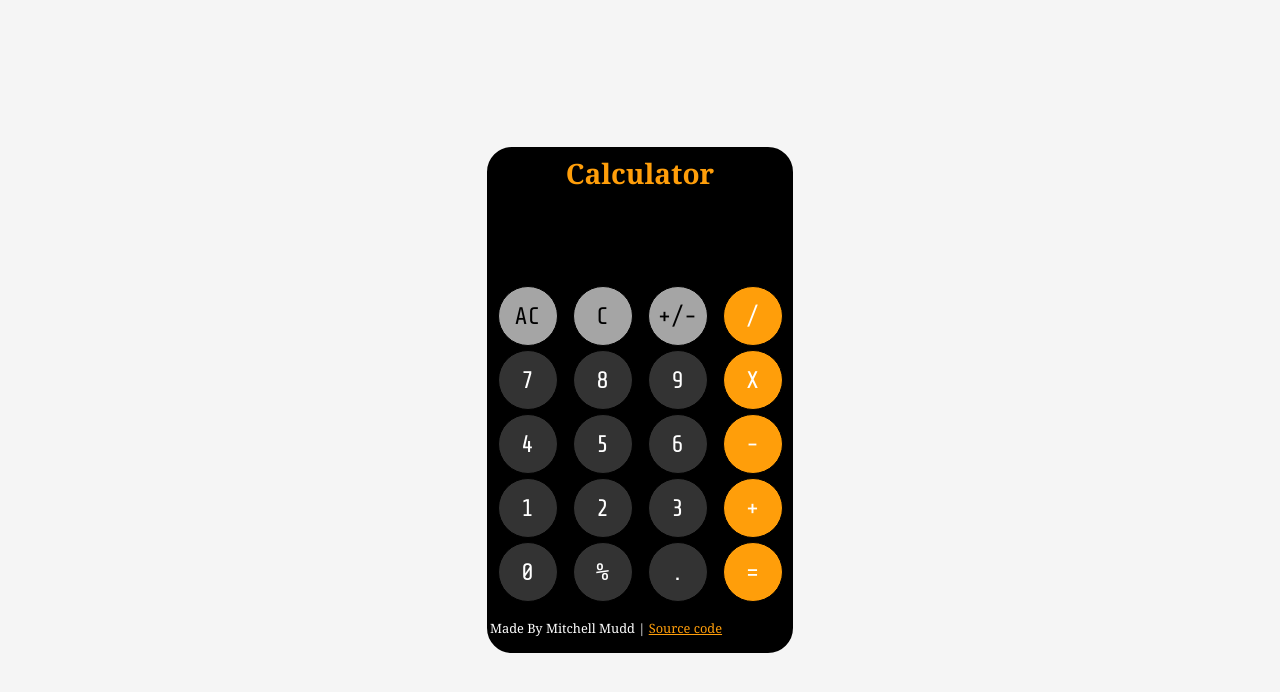
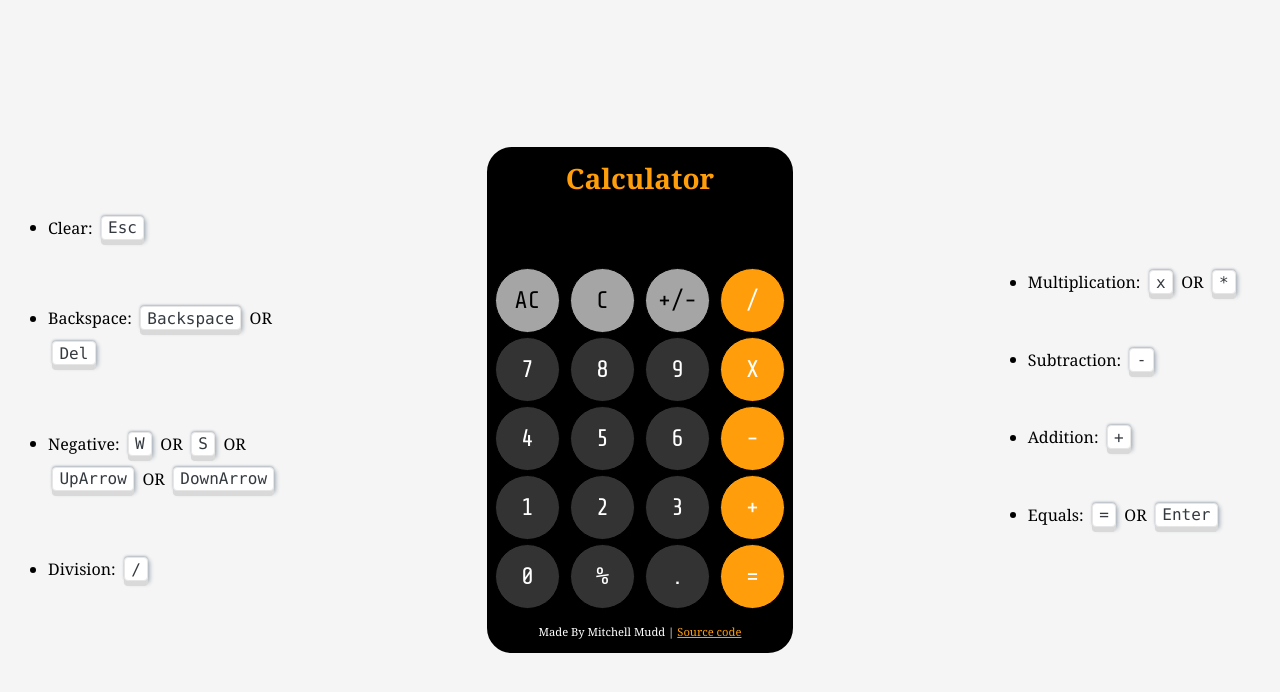
Before and after one commit to mitchelldirt/calculator, a plain HTML site: page index.html in a window 1280 px wide. Drawn offline with nearby package versions, Linux system fonts and the light colour scheme; a web font is replaced by a local one.

Commit message:
Formatted further. Added responsiveness and displayed keyboard controls

```diff
--- a/index.html
+++ b/index.html
@@ -4,17 +4,20 @@
     <meta charset="UTF-8">
     <meta http-equiv="X-UA-Compatible" content="IE=edge">
     <meta name="viewport" content="width=device-width, initial-scale=1.0">
-    <meta http-equiv="ScreenOrientation" content="autoRotate:disabled">
     <link rel="stylesheet" href="styles.css">
     <title>Calculator</title>
 </head>
 <main>
     <div id="mainGrid">
         <section id="legend1">
-            <h2>fdsfs</h2>
-            <ul>
+            <ul id="ul2">
+                <li>Clear: <span class="kbc-button">Esc</span></li>
+                <li>Backspace: <span class="kbc-button">Backspace</span> OR <span class="kbc-button">Del</span></li>
+                <li>Negative: <span class="kbc-button">W</span> OR <span class="kbc-button">S</span> OR <span class="kbc-button">UpArrow</span> OR <span class="kbc-button">DownArrow</span></li>
+                <li>Division: <span class="kbc-button">/</span></li>
             </ul>
         </section>
+        <section id="calculator-container">
         <section id="calculator-grid">
             <h1 id="title">Calculator</h1>
             <!--Don't move the number buttons around; that will break the JS :(-->
@@ -29,8 +32,12 @@
             <button class="btn" value="8" id="eight">8</button>
             <button class="btn" value="9" id="nine">9</button>
             <input placeholder="" type="text" name="output" id="output" value="">
-            <button class="btn" type="reset" id="clear">AC</button>
-            <button class="btn" id="positiveNegative">+/-</button>
+            <button class="btn" type="reset" id="clear">
+                <p>AC</p>
+            </button>
+            <button class="btn" id="positiveNegative">
+                <p>+/-</p>
+            </button>
             <button class="btn" id="percent">%</button>
             <button class="btn" id="division">/</button>
             <button class="btn" id="multiplication">X</button>
@@ -42,9 +49,13 @@
             <p id="footer">Made By Mitchell Mudd | <a target="_blank"
                     href="https://github.com/mitchelldirt/calculator">Source code</a></p>
         </section>
+    </section>
         <section id="legend2">
-            <h2>fdsfsf</h2>
             <ul>
+                <li>Multiplication: <span class="kbc-button">x</span> OR <span class="kbc-button">*</span></li>
+                <li>Subtraction: <span class="kbc-button">-</span></li>
+                <li>Addition: <span class="kbc-button">+</span></li>
+                <li>Equals: <span class="kbc-button">=</span> OR <span class="kbc-button">Enter</span></li>
             </ul>
         </section>
     </div>
--- a/styles.css
+++ b/styles.css
@@ -55,7 +55,45 @@ html {
 
 #legend2 {
   display: none;
-  color: white;
+}
+
+@media screen and (min-width: 1250px) {
+  #legend1 {
+    width: 25%;
+    display: flex;
+    align-items: center;
+    justify-content: center;
+    color: black;
+    height: 100%;
+  }
+
+  #legend2 {
+    width: 25%;
+    display: flex;
+    align-items: center;
+    justify-content: center;
+    color: black;
+    height: 100%;
+  }
+
+  #calculator-grid {
+    width: 100%;
+    height: 100%;
+  }
+
+  #calculator-container {
+    width: 50%;
+  }
+
+  button {
+    width: 65px;
+    height: 65px;
+  }
+}
+
+li {
+  margin-top: 20%;
+  margin-bottom: 20%;
 }
 #calculator-grid {
   background-color: black;
@@ -76,6 +114,13 @@ html {
     "one two three plus"
     "numberZero percent changeToDecimal equals"
     "footer footer footer footer";
+}
+
+#calculator-container {
+  display: flex;
+  align-items: center;
+  justify-content: center;
+  height: 100%;
 }
 
 #title {
@@ -105,15 +150,21 @@ html {
 }
 
 #clear {
+  display: flex;
   grid-area: clear;
   background-color: var(--lightGray-btn);
   color: black;
+  justify-content: center;
+  align-items: center;
 }
 
 #positiveNegative {
+  display: flex;
   grid-area: positiveNegative;
   background-color: var(--lightGray-btn);
   color: black;
+  justify-content: center;
+  align-items: center;
 }
 
 #delete {
@@ -210,10 +261,36 @@ html {
 #footer {
   grid-area: footer;
   color: white;
-  font-size: 0.8em;
+  font-size: 0.7em;
+  text-align: center;
 }
 
 .btn {
   border: 1px solid black;
   border-radius: 50%;
 }
+
+.kbc-button {
+  font-size: inherit;
+  line-height: inherit;
+  margin-bottom: 0.4375rem;
+  margin-left: 0.25rem;
+  margin-right: 0.25rem;
+  margin-top: 0.25rem;
+  padding: 0.1rem 0.4rem;
+  box-shadow: 0 0 #d9d9d9, 0 0px #d9d9d9, 0 1px #d9d9d9, 0 2px #d9d9d9, 0 3px #d9d9d9, 0 4px #d9d9d9, 0 5px #d9d9d9, 2px 2.5px 4px #adb5bd, 0 -1px 2.5px #adb5bd;
+  background-color: #fff;
+  border-color: #e6e6e6;
+  color: #343a40;
+  -webkit-backface-visibility: hidden;
+          backface-visibility: hidden;
+  border: 1px solid #e6e6e6;
+  border-radius: 0.25rem;
+  display: inline-block;
+  font-family: SFMono-Regular, Menlo, Monaco, Consolas, "Liberation Mono", "Courier New", monospace;
+  font-weight: 400;
+  text-align: left;
+  transform: translate3d(0, 0, 5px);
+  transform-style: preserve-3d;
+  transition: all 0.25s cubic-bezier(0.2, 1, 0.2, 1);
+}
```
